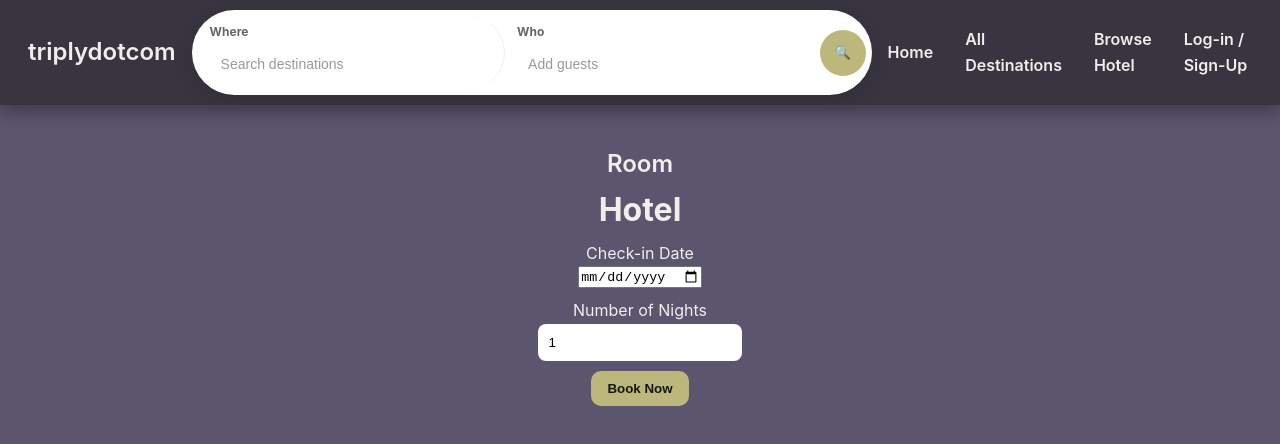
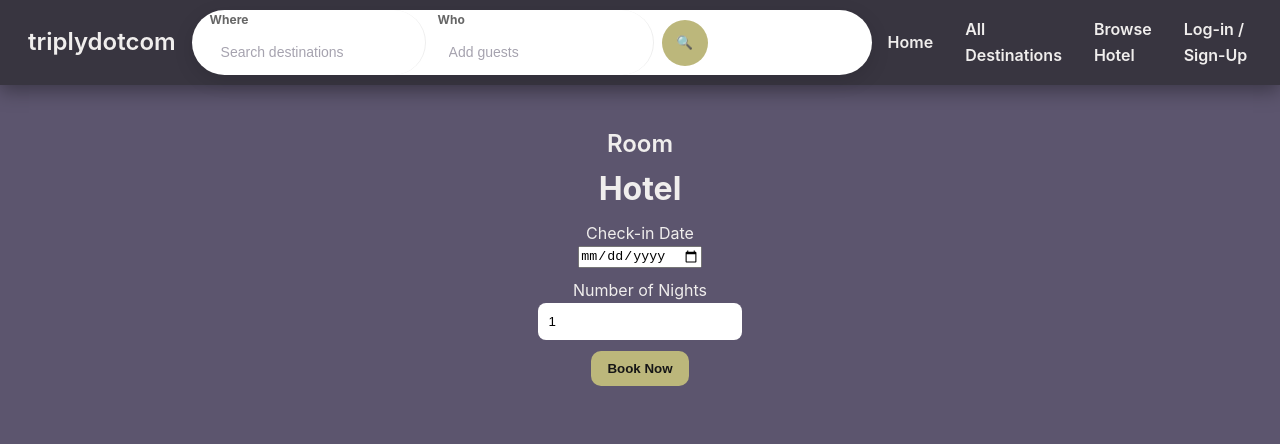
Before and after one commit to HaydenLBell/bookingdotcom, a website: page public/Pages/booking.html in a window 1280 px wide. Drawn offline with Linux system fonts and the light colour scheme.

Commit message:
all local stuff removed

```diff
--- a/public/CSS/styles.css
+++ b/public/CSS/styles.css
@@ -56,6 +56,7 @@ nav{
 
 /* Hamburger doohickey*/
 #menu-toggle {
+
     display:none; /* Hide by default */
     background:none;
     border:0;
@@ -65,10 +66,12 @@ nav{
 }
 
 #nav-links{
+
   list-style:none;
   display:flex;
   gap: 32px;
   align-items:center;
+
 }
 
 #nav-links li a{color:var(--text);font-weight:600;}
@@ -79,27 +82,26 @@ nav{
    SEARCH BAR
    =========================== */
 .styled-search{
+
   display:flex;
   align-items:center;
   background:#fff;
-  border-radius:999px;
+  border-radius:999px; /* Completely round it*/
   padding:6px;
   max-width:680px;
   width:100%;
   box-shadow:0 6px 20px rgba(0,0,0,0.12);
   overflow:visible;
+  height: 65px;
+
 }
 .search-section{
-  flex:1;
-  display:flex;
-  flex-direction:column;
-  padding:6px 12px;
-  min-width:0;
+  padding:0px 12px;
   border-right:1px solid #EEE;
-  background:#fff; /* force white background */
   border-radius:999px;
+  height: 65px;
+  color: #000000;
 }
-.search-section:last-of-type{border-right:none}
 .search-section label{
   font-size:12px;
   font-weight:700;
@@ -110,12 +112,13 @@ nav{
   border:0;
   outline:0;
   font-size:14px;
-  color:#333;
-  background:#fff; /* force white background */
+  color: var(--bg-dark);
   border-radius:8px;
   padding:6px;
 }
-.search-section input::placeholder{color:#999}
+
+.search-section input::placeholder{color: var(--card)}
+
 #guests{cursor:pointer}
 .search-btn{
   background:var(--accent);
@@ -288,7 +291,7 @@ button:hover, .btn:hover{background:var(--accent-2)}
 }
 
 /* ===========================
-   ACCOUNT PAGE REFINEMENT
+   ACCOUNT PAGE
    =========================== */
 
 /* Page wrapper */
@@ -520,11 +523,11 @@ button:hover, .btn:hover{background:var(--accent-2)}
   margin-top: 25px;
 }
 
-/* LOGIN / SIGN-UP */
 
-/* ===========================
-   LOGIN CONTAINER
-=========================== */
+
+/* =================================
+   LOGIN AND SIGN-UP (SHARED STYLES)
+  ================================== */
 
 #login-parent {
     justify-content: center;
@@ -560,11 +563,7 @@ button:hover, .btn:hover{background:var(--accent-2)}
 
 }
 
-/* ===========================
-   FORM STYLING
-=========================== */
-
-
+/* Login / signup form styling */
 .login-container a {color:#BCB77B; text-decoration: none;}
 
 .login-container label {
--- a/public/JS/account.js
+++ b/public/JS/account.js
@@ -312,7 +312,4 @@ document.getElementById("admin-add-room")?.addEventListener("click", async () =>
     }
 });
 
-
-
-
 });
--- a/public/JS/booking.js
+++ b/public/JS/booking.js
@@ -1,5 +1,4 @@
 document.addEventListener("DOMContentLoaded", async () => {
-    console.log("✅ booking.js loaded");
 
     const urlParams = new URLSearchParams(window.location.search);
     const roomID = urlParams.get("roomID");
--- a/public/JS/listings.js
+++ b/public/JS/listings.js
@@ -57,7 +57,7 @@ document.addEventListener("DOMContentLoaded", () => {
         }
     }
 
-    // ✅ Extract city from address (expects "street, City, Country")
+    // Extract city from address (expects "street, City, Country").
     function extractCity(address) {
         if (!address) return "Unknown";
         const parts = address.split(",").map(p => p.trim());
--- a/public/JS/populate_rooms.js
+++ b/public/JS/populate_rooms.js
@@ -47,7 +47,7 @@ function insertRooms() {
     db.query(q.query, q.values, (err) => {
       if (err) console.error(err);
       if (i === queries.length - 1) {
-        console.log("✅ Rooms inserted successfully!");
+        console.log("Rooms inserted successfully!");
         db.end();
       }
     });
--- a/public/Pages/booking.html
+++ b/public/Pages/booking.html
@@ -5,6 +5,7 @@
     <meta name="viewport" content="width=device-width, initial-scale=1.0">
     <title>Book Room</title>
     <link rel="stylesheet" href="../CSS/styles.css">
+    <script src="../JS/booking.js"></script>
     <link rel="icon" type="image/x-icon" href="/Resources/images/triply.ico">
 </head>
 
@@ -88,10 +89,9 @@
                 <button type="submit">Book Now</button>
             </form>
 
-            <p id="bookingMessage" style="margin-top:15px; font-weight: bold;"></p>
+            <p id="bookingMessage"></p>
         </div>
     </section>
 
-    <script src="/JS/booking.js"></script>
 </body>
 </html>
--- a/server.js
+++ b/server.js
@@ -1,7 +1,3 @@
-// ---------------------------------------------
-//  F28WP Coursework Server (Node + Express)
-//  Admin endpoints added (Option A: userID admin check)
-// ---------------------------------------------
 const express = require('express');
 const mysql = require('mysql2');
 const cors = require('cors');
```
Also changed, not shown: public/Pages/account.html (+1 -1 lines).
